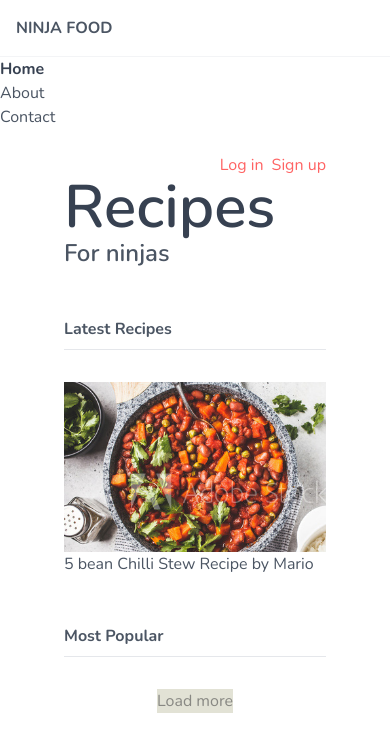
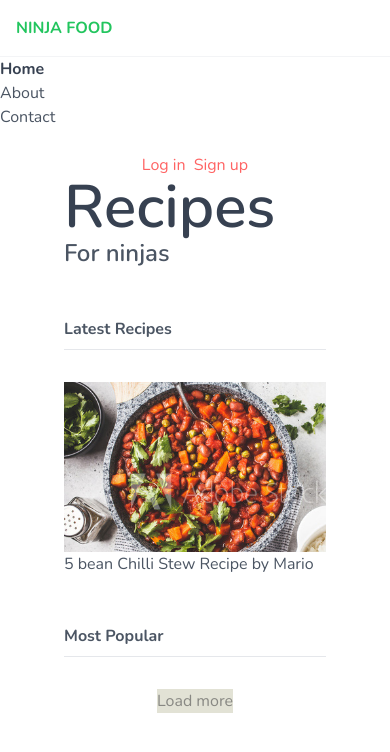
Before and after one commit to chungthehao/Tailwind-Ninja-Food, a website: page public/index.html in a window 390 px wide. Drawn offline with nearby package versions, Linux system fonts and the light colour scheme.

Commit message:
Responsive classes

```diff
--- a/public/index.html
+++ b/public/index.html
@@ -15,7 +15,11 @@
         <nav>
           <div>
             <h1 class="font-bold uppercase p-4 border-b border-gray-100">
-              <a href="/">Ninja Food</a>
+              <a
+                href="/"
+                class="text-green-500 sm:text-red-500 lg:text-blue-500"
+                >Ninja Food</a
+              >
             </h1>
           </div>
           <ul>
@@ -40,7 +44,7 @@
       <!-- End Navigation -->
 
       <main class="px-16 py-6">
-        <div class="flex justify-end">
+        <div class="flex justify-center md:justify-end">
           <a href="#" class="text-primary">Log in</a>
           <a href="#" class="text-primary ml-2">Sign up</a>
         </div>
```
Also changed, not shown: public/styles.css.
